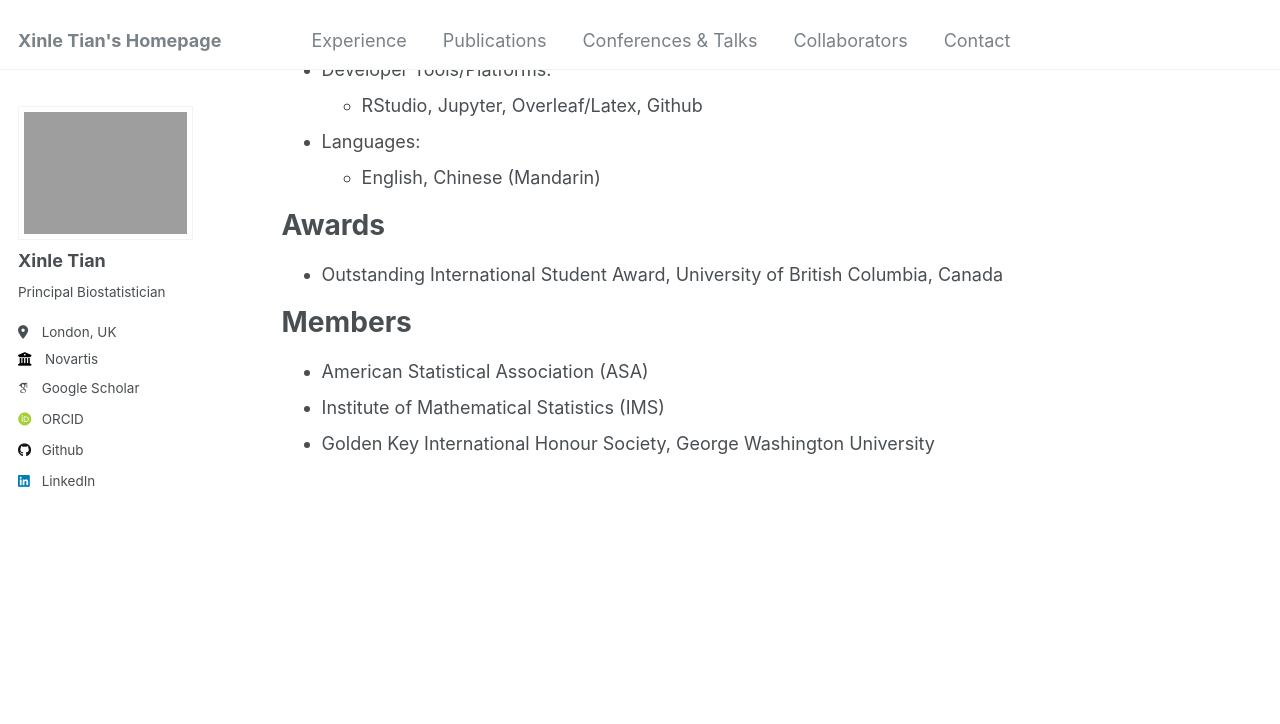
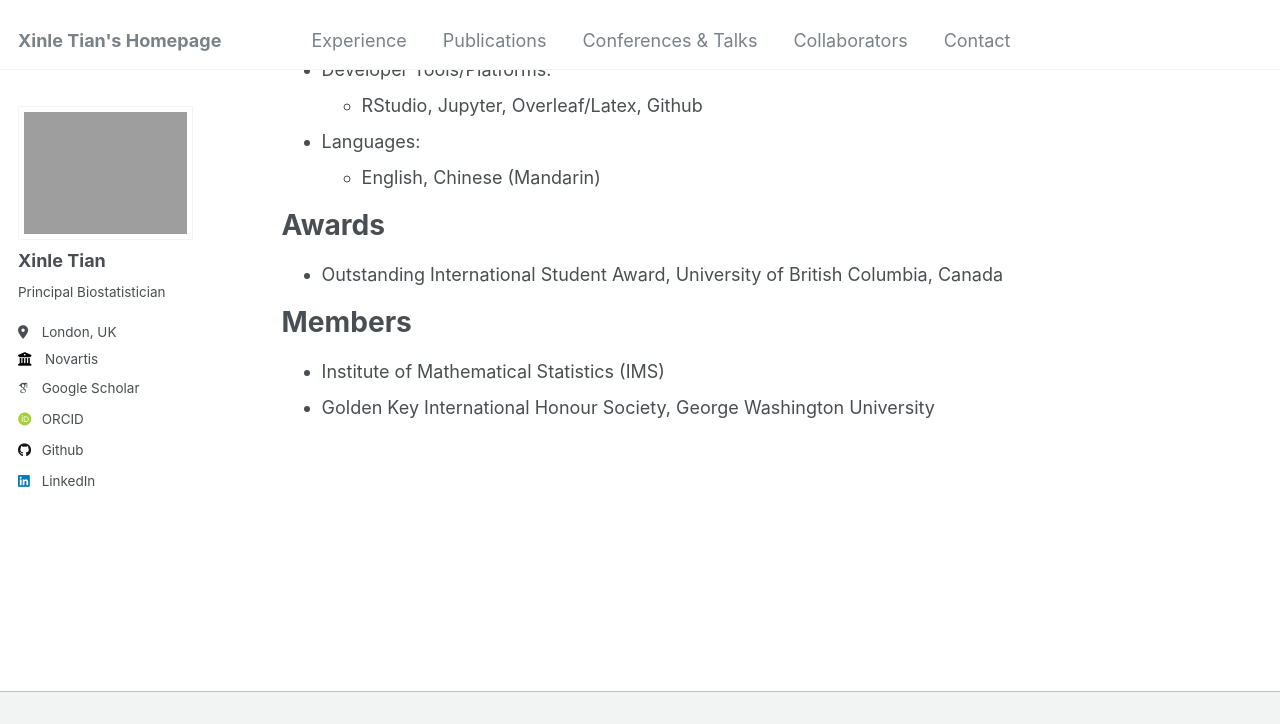
Before and after one commit to xinlet/xinlet.github.io, a Jekyll site: the page built from _pages/bio.md, in a window 1280 px wide and 900 px high, scrolled down 910 px, cut to the strip 0-724 px from the top of the window. Built offline with Jekyll 4.4.1, drawn with Linux system fonts in a browser that asks for light colours; some web fonts are replaced.

Commit message:
Update bio.md

```diff
--- a/_pages/bio.md
+++ b/_pages/bio.md
@@ -46,6 +46,5 @@
 
 Members
 ======
-* American Statistical Association (ASA)
 * Institute of Mathematical Statistics (IMS)
 * Golden Key International Honour Society, George Washington University
```
